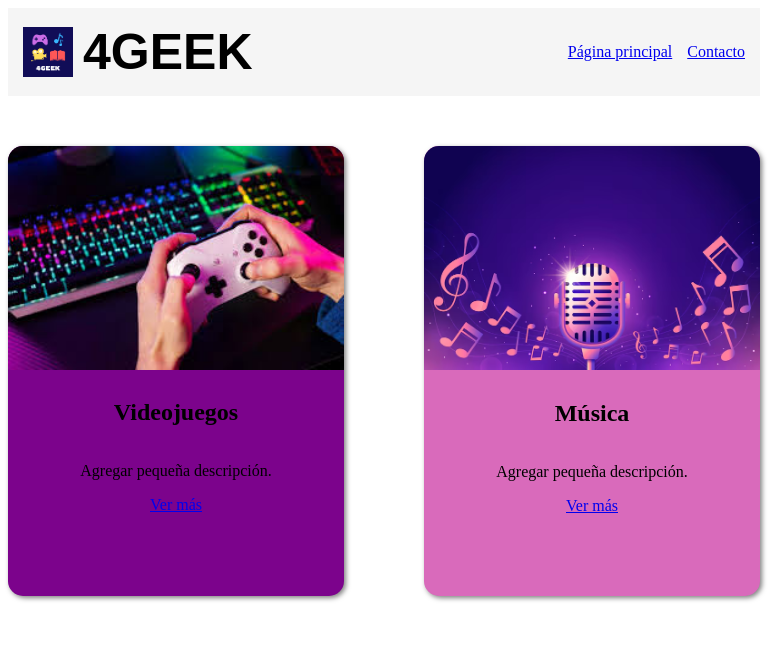
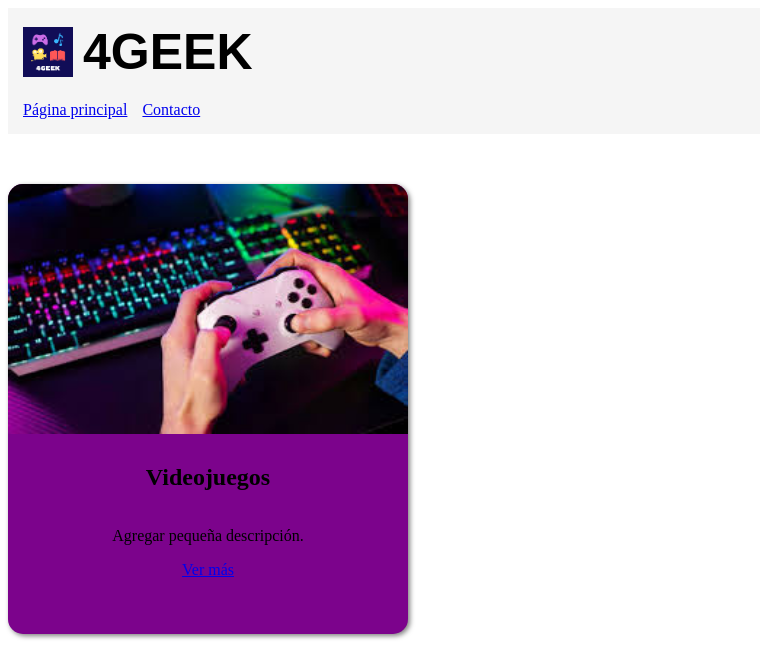
Before and after one commit to FPlaza/WebMovilTaller1, a plain HTML site: page index.html in a window 768 px wide. Shown: the top 654 px of the page. Drawn offline with Linux system fonts and the light colour scheme.

Commit message:
media queries
enlaces a la derecha en tablet y desktop, enlaces debajo del título en móviles

```diff
--- a/styles/index.css
+++ b/styles/index.css
@@ -30,7 +30,7 @@
 /* ------------------------------------------- */
 .contenedor-categorias {
     display: grid;
-    grid-template-columns: 1fr;
+    grid-template-columns: repeat(2, 1fr);
     gap: 80px;
     align-items: stretch;
     max-width: 800px;
@@ -116,8 +116,19 @@
     text-align: center;
 }
 /* ------------------------------------------- */
-@media (min-width: 768px) {
+@media (max-width: 768px) {
     .contenedor-categorias {
-        grid-template-columns: repeat(2, 1fr);
+        grid-template-columns: 1fr;
+    }
+
+    .cuadro-inicio {
+        flex-direction: column;
+        align-items: flex-start;
+    }
+
+    .enlaces {
+        flex-direction: column;
+        gap: 10px;
+        margin-top: 20px;
     }
 }
```
